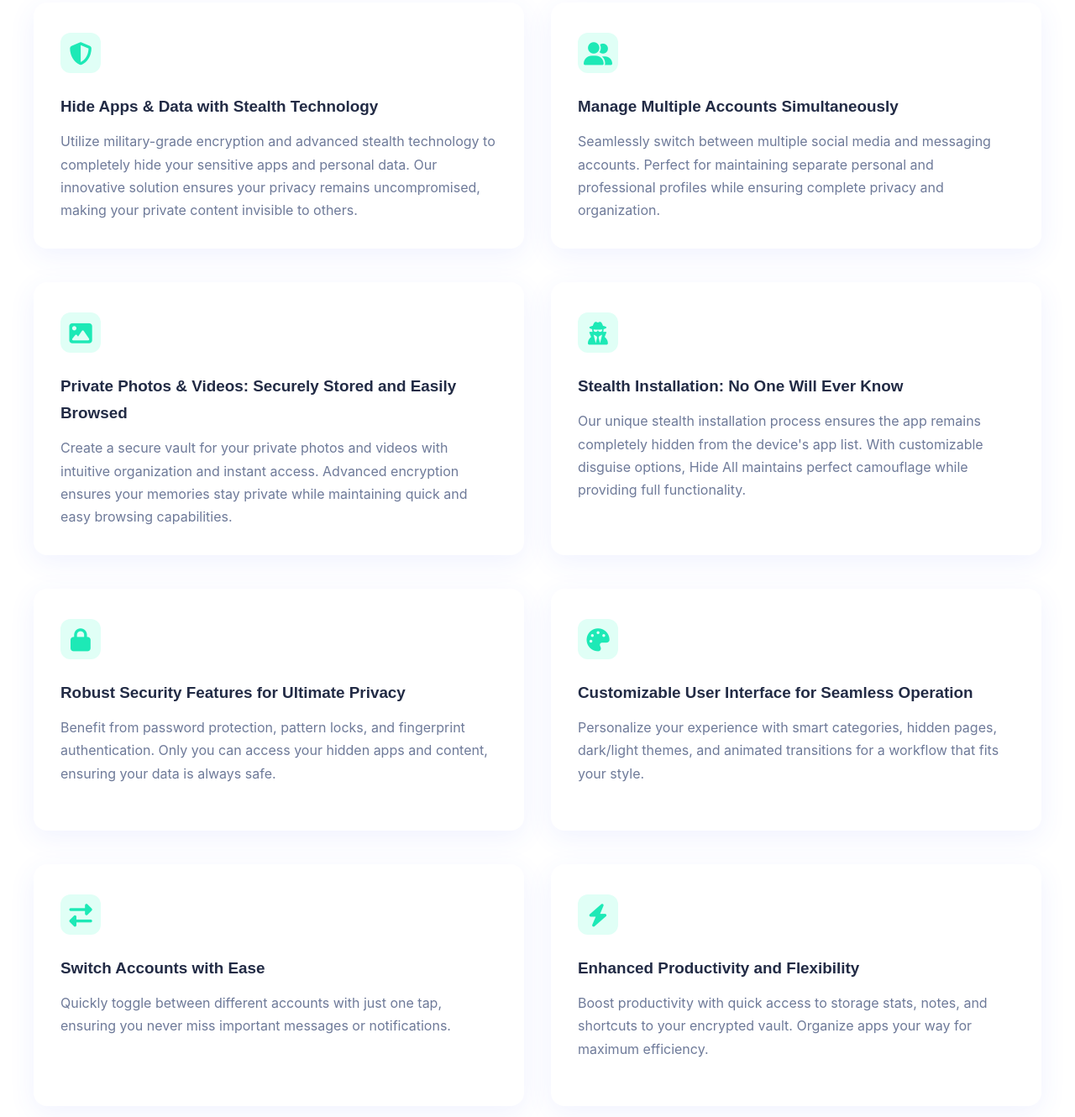
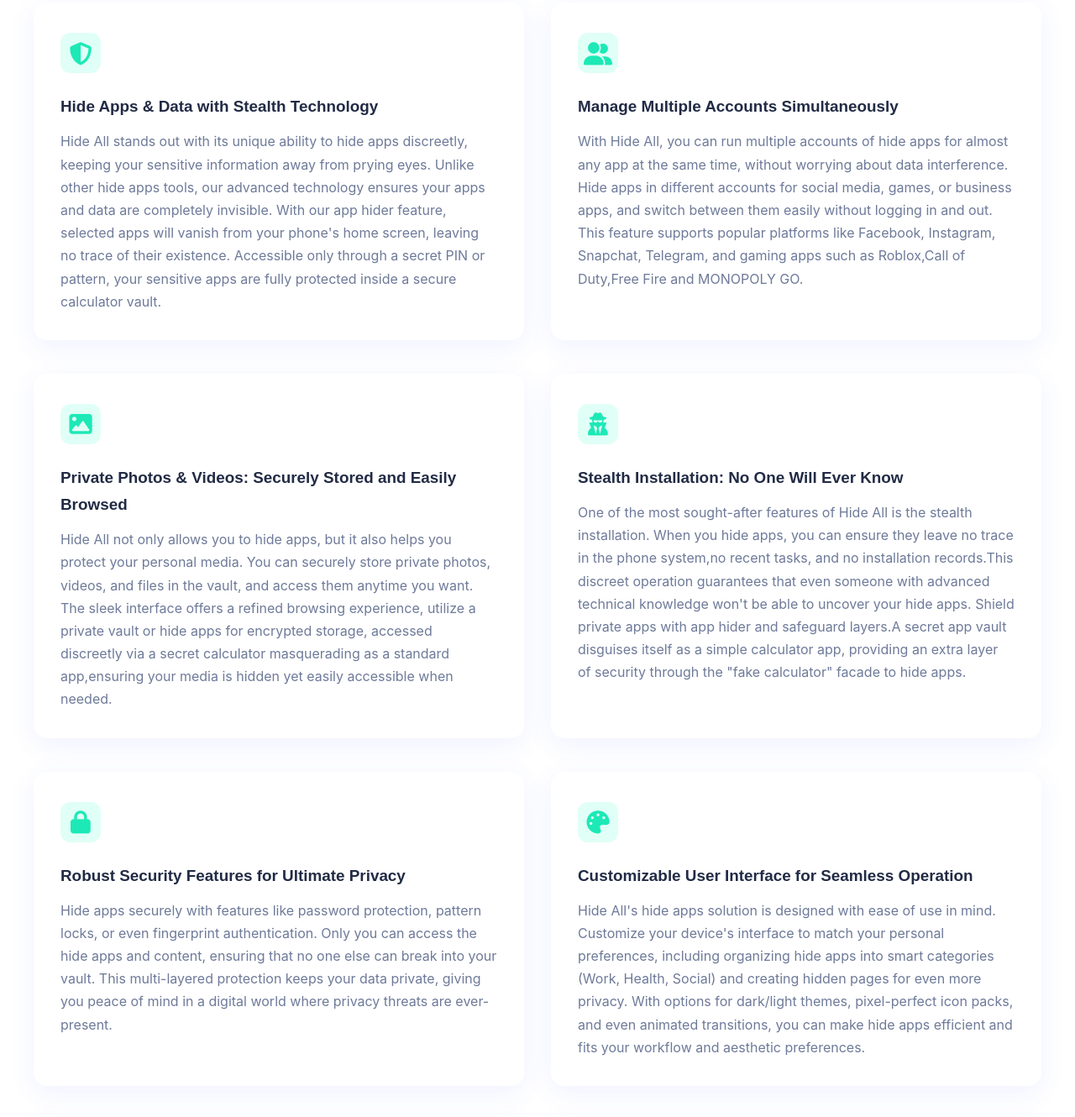
Before and after one commit to taotao-o/hideall2, a plain HTML site: page index.html in a window 1280 px wide. Shown: the part 889-2219 px from the top of the page at 84% size. Drawn offline with Linux system fonts and the light colour scheme.

Commit message:
“更改首页内容”

```diff
--- a/index.html
+++ b/index.html
@@ -96,49 +96,49 @@
         <div class="why-card">
           <div class="why-icon"><i class="fa-solid fa-shield-halved"></i></div>
           <div class="why-title">Hide Apps & Data with Stealth Technology</div>
-          <div class="why-desc">Utilize military-grade encryption and advanced stealth technology to completely hide your sensitive apps and personal data. Our innovative solution ensures your privacy remains uncompromised, making your private content invisible to others.</div>
+          <div class="why-desc">Hide All stands out with its unique ability to hide apps discreetly, keeping your sensitive information away from prying eyes. Unlike other hide apps tools, our advanced technology ensures your apps and data are completely invisible. With our app hider feature, selected apps will vanish from your phone's home screen, leaving no trace of their existence. Accessible only through a secret PIN or pattern, your sensitive apps are fully protected inside a secure calculator vault.</div>
         </div>
         <!-- 卡片2 -->
         <div class="why-card">
           <div class="why-icon"><i class="fa-solid fa-user-group"></i></div>
           <div class="why-title">Manage Multiple Accounts Simultaneously</div>
-          <div class="why-desc">Seamlessly switch between multiple social media and messaging accounts. Perfect for maintaining separate personal and professional profiles while ensuring complete privacy and organization.</div>
+          <div class="why-desc">With Hide All, you can run multiple accounts of hide apps for almost any app at the same time, without worrying about data interference. Hide apps in different accounts for social media, games, or business apps, and switch between them easily without logging in and out. This feature supports popular platforms like Facebook, Instagram, Snapchat, Telegram, and gaming apps such as Roblox,Call of Duty,Free Fire and MONOPOLY GO.</div>
         </div>
         <!-- 卡片3 -->
         <div class="why-card">
           <div class="why-icon"><i class="fa-solid fa-image"></i></div>
           <div class="why-title">Private Photos & Videos: Securely Stored and Easily Browsed</div>
-          <div class="why-desc">Create a secure vault for your private photos and videos with intuitive organization and instant access. Advanced encryption ensures your memories stay private while maintaining quick and easy browsing capabilities.</div>
+          <div class="why-desc">Hide All not only allows you to hide apps, but it also helps you protect your personal media. You can securely store private photos, videos, and files in the vault, and access them anytime you want. The sleek interface offers a refined browsing experience, utilize a private vault or hide apps for encrypted storage, accessed discreetly via a secret calculator masquerading as a standard app,ensuring your media is hidden yet easily accessible when needed.</div>
         </div>
         <!-- 卡片4 -->
         <div class="why-card">
           <div class="why-icon"><i class="fa-solid fa-user-secret"></i></div>
           <div class="why-title">Stealth Installation: No One Will Ever Know</div>
-          <div class="why-desc">Our unique stealth installation process ensures the app remains completely hidden from the device's app list. With customizable disguise options, Hide All maintains perfect camouflage while providing full functionality.</div>
+          <div class="why-desc">One of the most sought-after features of Hide All is the stealth installation. When you hide apps, you can ensure they leave no trace in the phone system,no recent tasks, and no installation records.This discreet operation guarantees that even someone with advanced technical knowledge won't be able to uncover your hide apps. Shield private apps with app hider and safeguard layers.A secret app vault disguises itself as a simple calculator app, providing an extra layer of security through the "fake calculator" facade to hide apps.</div>
         </div>
         <!-- 卡片5 -->
         <div class="why-card">
           <div class="why-icon"><i class="fa-solid fa-lock"></i></div>
           <div class="why-title">Robust Security Features for Ultimate Privacy</div>
-          <div class="why-desc">Benefit from password protection, pattern locks, and fingerprint authentication. Only you can access your hidden apps and content, ensuring your data is always safe.</div>
+          <div class="why-desc">Hide apps securely with features like password protection, pattern locks, or even fingerprint authentication. Only you can access the hide apps and content, ensuring that no one else can break into your vault. This multi-layered protection keeps your data private, giving you peace of mind in a digital world where privacy threats are ever-present.</div>
         </div>
         <!-- 卡片6 -->
         <div class="why-card">
           <div class="why-icon"><i class="fa-solid fa-palette"></i></div>
           <div class="why-title">Customizable User Interface for Seamless Operation</div>
-          <div class="why-desc">Personalize your experience with smart categories, hidden pages, dark/light themes, and animated transitions for a workflow that fits your style.</div>
+          <div class="why-desc">Hide All's hide apps solution is designed with ease of use in mind. Customize your device's interface to match your personal preferences, including organizing hide apps into smart categories (Work, Health, Social) and creating hidden pages for even more privacy. With options for dark/light themes, pixel-perfect icon packs, and even animated transitions, you can make hide apps efficient and fits your workflow and aesthetic preferences.</div>
         </div>
         <!-- 卡片7 -->
         <div class="why-card">
           <div class="why-icon"><i class="fa-solid fa-right-left"></i></div>
           <div class="why-title">Switch Accounts with Ease</div>
-          <div class="why-desc">Quickly toggle between different accounts with just one tap, ensuring you never miss important messages or notifications.</div>
+          <div class="why-desc">Quickly toggle between different accounts with just one tap. Whether you're managing social media profiles, running dual accounts for gaming, or working with multiple hide apps, Hide All lets you navigate between different accounts effortlessly. This ensures you never miss important messages or notifications, regardless of which account you're using.</div>
         </div>
         <!-- 卡片8 -->
         <div class="why-card">
           <div class="why-icon"><i class="fa-solid fa-bolt"></i></div>
           <div class="why-title">Enhanced Productivity and Flexibility</div>
-          <div class="why-desc">Boost productivity with quick access to storage stats, notes, and shortcuts to your encrypted vault. Organize apps your way for maximum efficiency.</div>
+          <div class="why-desc">People are always troubled by how to hide apps on android or iPhones? Thanks to the app's powerful features, you can boost productivity by creating quick access to storage stats, notes, or shortcuts to your encrypted vault. Organize your personal apps in a way that works best for you, whether through sorting by frequency, color, or alphabetically. With one-tap split-screen pairing, you can maximize your device's screen real estate for multitasking.</div>
         </div>
       </div>
     </div>
```
Also changed, not shown: reviews.html (+5 -5 lines).
